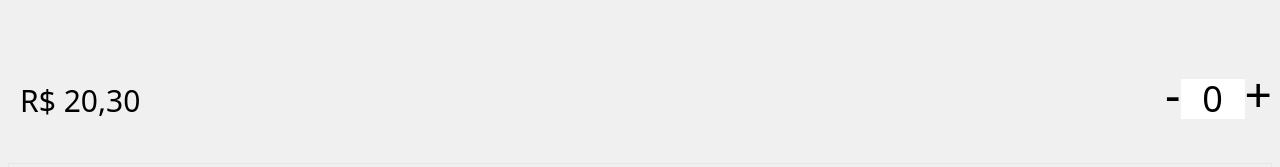
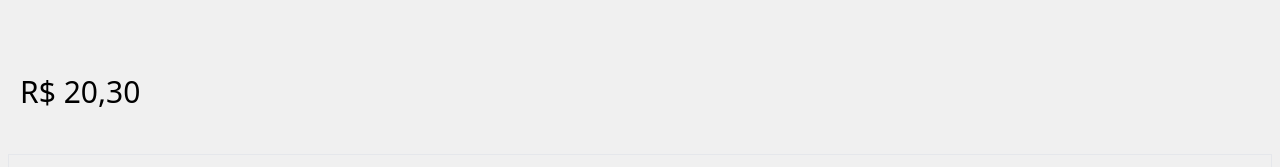
Before and after one commit to Fedolfo/front-end-lojao-popular, a React (Create React App) app: page /product/details/1 in a window 1280 px wide. Shown: the part 282-449 px from the top of the page. Built offline with nearby package versions, Linux system fonts and the light colour scheme; the HTML template or start-up script is replaced by a standard one.

Commit message:
feat: ensure ProductDetails calls LocalStorage storing values when adding cart

```diff
--- a/src/pages/product-details/ProductDetails.tsx
+++ b/src/pages/product-details/ProductDetails.tsx
@@ -1,14 +1,14 @@
-import React, { useState } from 'react';
-import { Navigate, useParams } from 'react-router-dom';
+import React from 'react';
+import { Link, useNavigate, useParams } from 'react-router-dom';
 import { data } from '../../service/mockjson';
 import shareIcon from '../../assets/images/shareIcon.svg';
-import bound from 'helpers/Math';
+import { handleSetToCart } from 'helpers/localStorage/productCart.localStorage';
 
 function ProductDetails(): JSX.Element {
   const { productId } = useParams();
-  const [amount, setAmount] = useState<number>(0);
 
   const token = JSON.parse(localStorage.getItem('token') as string);
+  const goTo = useNavigate();
 
   const recoverDataId = data.find(
     (element) => String(element.id) === String(productId),
@@ -51,31 +51,9 @@ function ProductDetails(): JSX.Element {
     handleMessageAfterClickShare();
   };
 
-  const handleChange = ({ target }: any): void => {
-    if (Number.isNaN(Number(target.value))) {
-      target.value = 0;
-    }
-    target.value = bound(Number(target.value));
-
-    setAmount(target.value);
-  };
-
-  // aumenta a quantidade em 1 e chama o handleChange
-  const increaseAmount = ({ target }: any): void => {
-    const input = target.previousSibling;
-    input.value = bound(Number(input.value) + 1);
-    handleChange({ target: input });
-  };
-
-  // diminui a quantidade em 1 e chama o handleChange
-  const decreaseAmount = ({ target }: any): void => {
-    const input = target.nextSibling;
-    input.value = bound(Number(input.value) - 1);
-    handleChange({ target: input });
-  };
-
-  const handleNavigate = (): JSX.Element => {
-    return <Navigate to='/profile' />;
+  const handleSetCart = (): void => {
+    handleSetToCart(recoverDataId);
+    goTo('/cart');
   };
 
   return (
@@ -113,29 +91,6 @@ function ProductDetails(): JSX.Element {
             <span className='android:text-3xl p-1 android:ml-2'>
               R$ {recoverDataId?.price}
             </span>
-            <div className='android:ml-auto android:mr-2'>
-              <button
-                type='button'
-                className='text-5xl'
-                onClick={decreaseAmount}
-              >
-                -
-              </button>
-              <input
-                name='amount'
-                value={amount}
-                type='text'
-                onChange={handleChange}
-                className='w-16 border-black text-center text-4xl'
-              />
-              <button
-                type='button'
-                className='text-5xl'
-                onClick={increaseAmount}
-              >
-                +
-              </button>
-            </div>
           </div>
           <div className='border border-y-yellow-50 android:h-60 android:mt-10 android:m-2'>
             <p className='text-left p-2 text-xl'>
@@ -148,17 +103,17 @@ function ProductDetails(): JSX.Element {
             {token ? (
               <button
                 type='submit'
+                onClick={handleSetCart}
                 className='border border-black android:w-80 p-2 rounded'
               >
                 Adicionar ao carrinho
               </button>
             ) : (
               <button
-                type='submit'
-                onClick={handleNavigate}
+                type='button'
                 className='border border-black android:w-80 p-2 rounded'
               >
-                Adicionar ao carrinho
+                <Link to='/profile'>Adicionar ao carrinho</Link>
               </button>
             )}
           </div>
```
